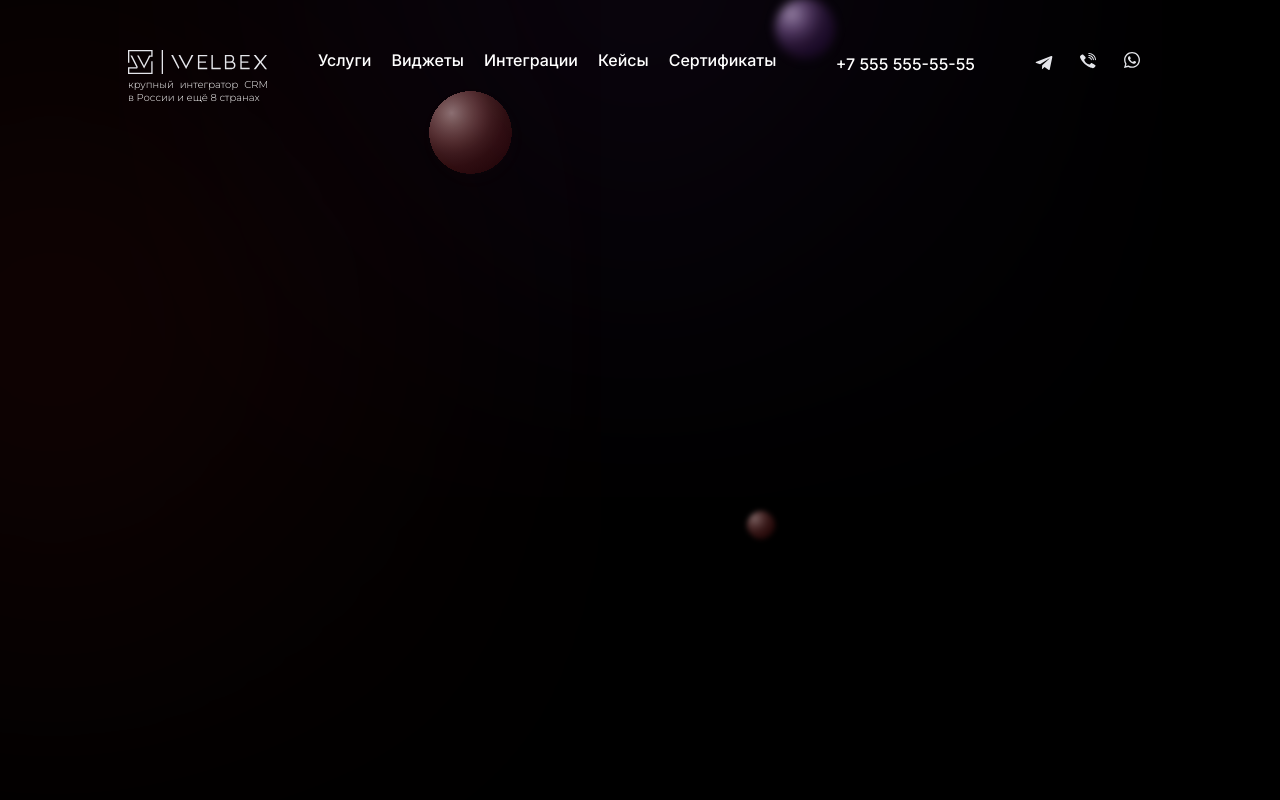
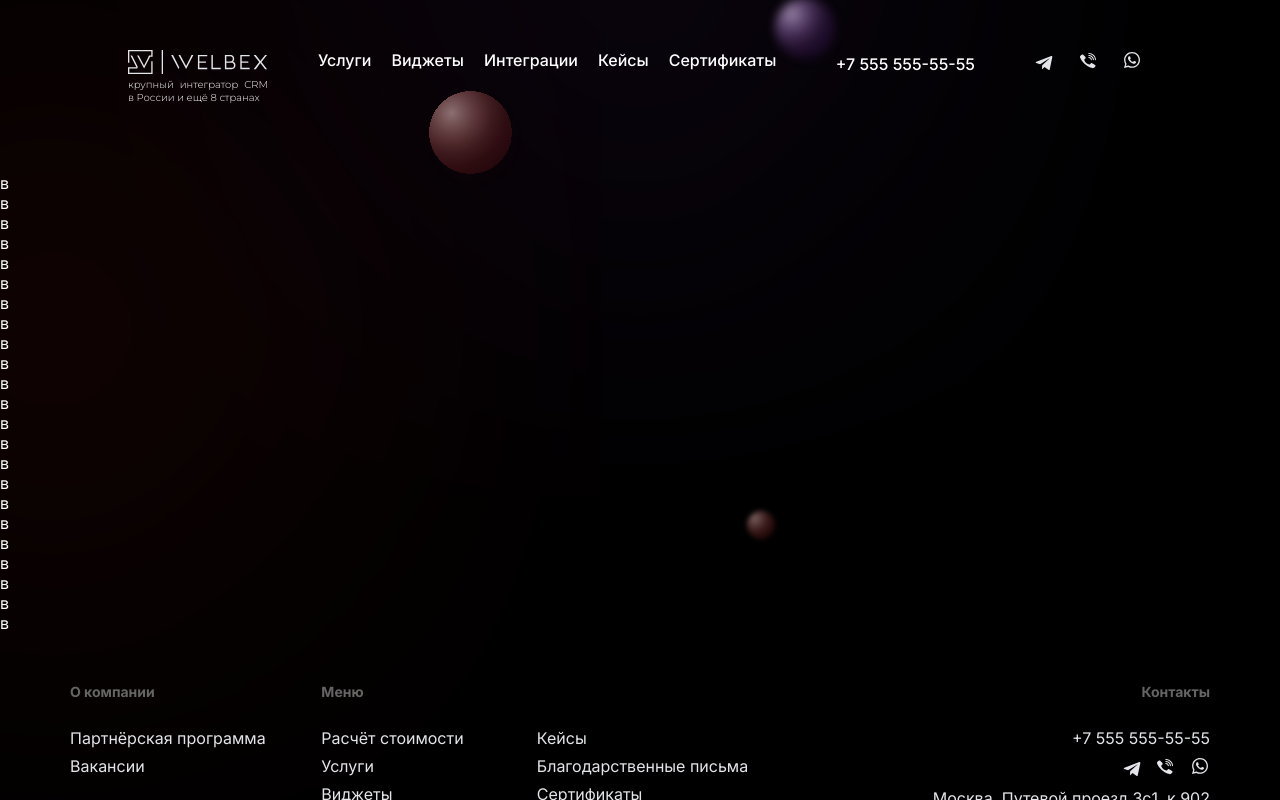
Before and after one commit to Wanashka/adaptive-site-layout-test-, a React (Create React App) app: page / in a window 1280 px wide. Built offline with nearby package versions, Linux system fonts and the light colour scheme.

Commit message:
Designed and implemented the footer

```diff
--- a/src/App.module.css
+++ b/src/App.module.css
@@ -9,6 +9,8 @@
     background-position: left center, center top;
     overflow: auto;
     font-family: 'Inter', sans-serif;
+    /*display: flex;*/
+    /*flex-direction: column;*/
 }
 
 .svgContainer {
@@ -44,7 +46,8 @@
 .logo {
     height: 24px;
 }
-.slogan{
+
+.slogan {
     font-size: 10px;
     font-weight: 300;
     width: 140px;
@@ -67,7 +70,7 @@
 }
 
 .list li:hover {
-    border-bottom: 1px white solid;
+    text-decoration: underline
 }
 
 .numberPhone {
@@ -79,10 +82,85 @@
     font-weight: 500;
 }
 
-.link{
+.link {
     margin-left: auto;
 }
 
 .link a {
     margin: 10px;
 }
+
+.content {
+    /*border: 1px red solid;*/
+    flex: 1 0 auto;
+}
+
+.footer {
+    height: 315px;
+    max-width: 1140px;
+    width: 100%;
+    flex: 0 0 auto;
+    margin: 0 auto;
+    display: flex;
+}
+
+.footerTitle {
+    margin-top: 50px;
+    margin-bottom: 20px;
+    font-family: 'Inter', sans-serif;
+    font-weight: 700;
+    font-size: 14px;
+    color: #656566;
+}
+
+.blockFooter {
+    display: flex;
+    flex-flow: column wrap;
+}
+
+.blockFooter a {
+    text-decoration: none;
+    margin-top: 8px;
+    font-family: 'Inter', sans-serif;
+    font-weight: 400;
+    font-size: 16px;
+    color: #E4E5EA;
+}
+
+.blockFooter > a:hover {
+    text-decoration: underline;
+}
+
+.contactBlock {
+    text-align: right;
+    margin-left: auto;
+}
+
+.menuBlock {
+    margin: 0 auto;
+}
+
+.blockMenuList {
+    height: 140px;
+    width: 500px;
+}
+
+.socialNetworkList {
+    margin-top: 8px;
+}
+
+.socialNetwork {
+    margin-left: 10px;
+    text-decoration: none;
+}
+
+.confidentiality {
+    margin-top: 100px;
+}
+
+.confidentiality div {
+    font-family: 'Montserrat', sans-serif;
+    font-size: 12px;
+    font-weight: 400;
+    color: #E4E5EA;
+}
--- a/src/App.tsx
+++ b/src/App.tsx
@@ -37,12 +37,50 @@ function App() {
                 </div>
             </header>
             <div className={styles.content}>
-
+                в<br/>в<br/>в<br/>в<br/>в<br/>в<br/>в<br/>в<br/>в<br/>в<br/>в<br/>в<br/>в<br/>в<br/>в<br/>в
+                <br/>в<br/>в<br/>в<br/>в<br/>в<br/>в<br/>в
             </div>
-            <footer>
+            <footer className={styles.footer}>
+                <div>
+                    <div className={styles.footerTitle}>О компании</div>
+                    <div className={styles.blockFooter}>
+                        <a href={""}>Партнёрская программа</a>
+                        <a href={""}>Вакансии</a>
+                    </div>
+                </div>
+                <div className={styles.menuBlock}>
+                    <div className={styles.footerTitle}>Меню</div>
+                    <div className={`${styles.blockFooter} ${styles.blockMenuList}`}>
+                        <a href={""}>Расчёт стоимости</a>
+                        <a href={""}>Услуги</a>
+                        <a href={""}>Виджеты</a>
+                        <a href={""}>Интеграции</a>
+                        <a href={""}>Наши клиенты</a>
+                        <a href={""}>Кейсы</a>
+                        <a href={""}>Благодарственные письма</a>
+                        <a href={""}>Сертификаты</a>
+                        <a href={""}>Блог на Youtube</a>
+                        <a href={""}>Вопрос / Ответ</a>
+                    </div>
+                </div>
+                <div className={styles.contactBlock}>
+                    <div className={styles.footerTitle}>Контакты</div>
+                    <div className={styles.blockFooter}>
+                        <a href={""}>+7 555 555-55-55</a>
+                        <div className={styles.socialNetworkList}>
+                            <a className={styles.socialNetwork}><img src={telegram}/> </a>
+                            <a className={styles.socialNetwork}><img src={phone}/> </a>
+                            <a className={styles.socialNetwork}><img src={whatsapp}/> </a>
+                        </div>
+                        <a href={""}>Москва, Путевой проезд 3с1, к 902</a>
+                    </div>
+                    <div className={styles.confidentiality}>
+                        <div>©WELBEX 2022. Все права защищены.</div>
+                        <div>Политика конфиденциальности</div>
+                    </div>
+                </div>
 
             </footer>
-
         </div>
     );
 }
```
